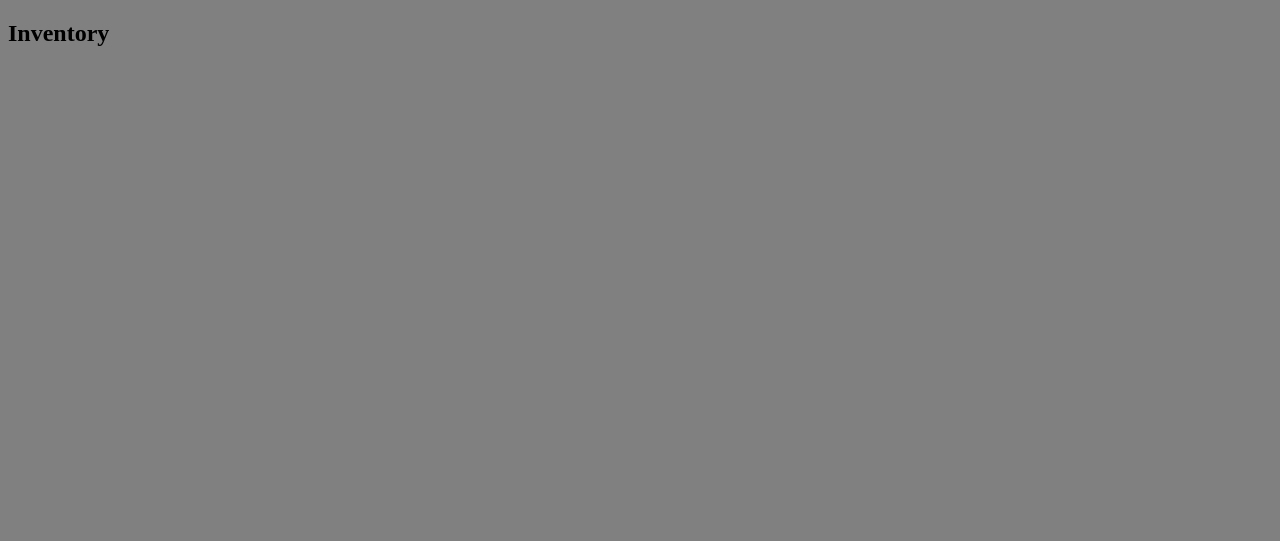
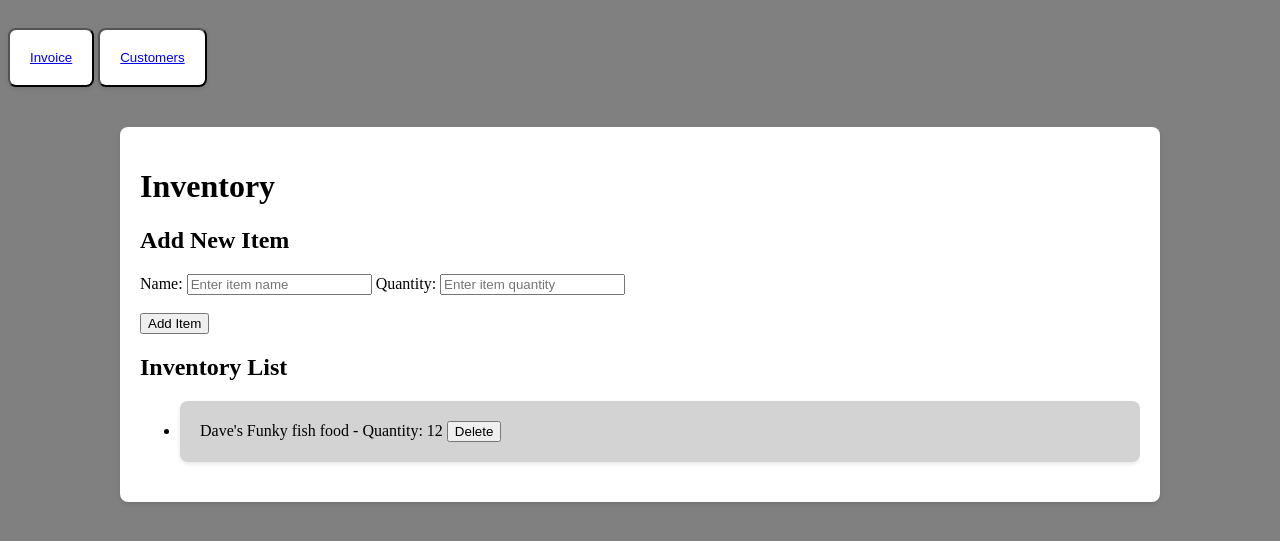
Before and after one commit to Brandarius/invoice, a Flask app: page /inventory in a window 1280 px wide. Before the commit the part shown is almost empty. Shown: the top 541 px of the page. Run offline with Flask 3, Linux system fonts and the light colour scheme.

Commit message:
added delete function to item inventory

```diff
--- a/app.py
+++ b/app.py
@@ -3,6 +3,7 @@ from flask_sqlalchemy import SQLAlchemy
 
 app = Flask(__name__)
 app.config['SQLALCHEMY_DATABASE_URI'] = 'sqlite:///customers.db'
+app.config['SQLALCHEMY_BINDS'] = {'inventory': 'sqlite:///inventory.db'}
 db = SQLAlchemy(app)
 
 #Database Creation and Bull Crap
@@ -16,6 +17,14 @@ class Customer(db.Model):
     def __repr__(self):
         return f'<Customer {self.id}: {self.first_name} {self.last_name}>'
 
+# Inventory model
+class InventoryItem(db.Model):
+    __bind_key__ = 'inventory'
+    id = db.Column(db.Integer, primary_key=True)
+    name = db.Column(db.String(100), nullable=False)
+    quantity = db.Column(db.Integer, nullable=False)
+
+# Database creation
 with app.app_context():
     db.create_all()
 
@@ -72,9 +81,34 @@ def main_page():
 
 #Inventory page without the add item function yet
 @app.route('/inventory')
+def inventory_list():
+    inventory_items = InventoryItem.query.all()
+    return render_template('inventory.html', inventory_items=inventory_items)
+
+# Route to add item to inventory
+@app.route('/add_item', methods=['POST'])
 def add_item():
-    return render_template('inventory.html')
+    if request.method == 'POST':
+        new_item = InventoryItem(
+            name=request.form['item_name'],
+            quantity=int(request.form['item_quantity'])
+        )
+        db.session.add(new_item)
+        db.session.commit()
+        return redirect(url_for('inventory_list'))
+    else:
+        # Handle other HTTP methods (e.g., GET) if needed
+        return "Method Not Allowed", 405
 
+@app.route('/delete_item/<int:item_id>', methods=['POST'])
+def delete_item(item_id):
+    if request.method == 'POST':
+        inventory_item = InventoryItem.query.get_or_404(item_id)
+        db.session.delete(inventory_item)
+        db.session.commit()
+        return redirect(url_for('inventory_list'))
+    else:
+        return "Method Not Allowed", 405
 
 if __name__ == '__main__':
     app.run(debug=True)
--- a/static/css/inventory.css
+++ b/static/css/inventory.css
@@ -9,7 +9,7 @@
 body {
     background-color: grey;
 }
-.customer_list {
+.inventory_list {
     background-color: lightgrey; /* White background */
     box-shadow: 0 2px 4px rgba(0, 0, 0, 0.1); /* Shadow effect */
     border-radius: 8px; /* Rounded corners */
@@ -17,3 +17,15 @@ body {
     margin: 20px auto; /* Centering the paper */
     max-width: 1000px; /* Maximum width of the paper */
 }
+.inventory-list-container {
+    max-height: 1000px; /* Adjust this value as needed */
+    overflow-y: auto;
+}
+#nav {
+    background-color: #fff; /* White background */
+    box-shadow: 0 2px 4px rgba(0, 0, 0, 0.1); /* Shadow effect */
+    border-radius: 8px; /* Rounded corners */
+    padding: 20px; /* Padding around the content */
+    margin: 20px auto; /* Centering the paper */
+    max-width: 1000px; /* Maximum width of the paper */
+}
--- a/templates/inventory.html
+++ b/templates/inventory.html
@@ -3,10 +3,47 @@
 <head>
     <meta charset="UTF-8">
     <meta name="viewport" content="width=device-width, initial-scale=1.0">
-    <title>Customers</title>
+    <title>Inventory</title>
     <link rel="stylesheet" href="{{ url_for('static', filename='css/inventory.css')}}">
 </head>
 <body>
-   <h2>Inventory</h2>
+    <div class="navbar">
+        <button id="nav"><a href='/'>Invoice</a></button>
+        <button id="nav"><a href='customers'>Customers</a></button>
+    </div>
+    <div class="paper">
+        <header>
+            <h1>Inventory</h1>
+        </header>
+
+        <main>
+            <h2>Add New Item</h2>
+            <form action="{{ url_for('add_item') }}" method="post">
+                <label for="item_name">Name:</label>
+                <input type="text" id="item_name" name="item_name" placeholder="Enter item name">
+
+                <label for="item_quantity">Quantity:</label>
+                <input type="text" id="item_quantity" name="item_quantity" placeholder="Enter item quantity"><br><br>
+
+                <button type="submit">Add Item</button>
+            </form>
+            <div class="inventory-list-container">
+                <h2>Inventory List</h2>
+                <ul>
+                    {% for item in inventory_items %}
+                        <li class="inventory_list">{{ item.name }} - Quantity: {{ item.quantity }}
+                        <form action="{{ url_for('delete_item', item_id=item.id) }}" method="post" style="display: inline;">
+                            <button type="submit">Delete</button>
+                        </form>
+                        </li>
+                    {% endfor %}
+                </ul>
+            </div>
+        </main>
+
+        <footer>
+            <!-- Add any additional content or navigation links here -->
+        </footer>
+    </div>
 </body>
 </html>
```
Also changed, not shown: instance/customers.db, instance/inventory.db (added).
